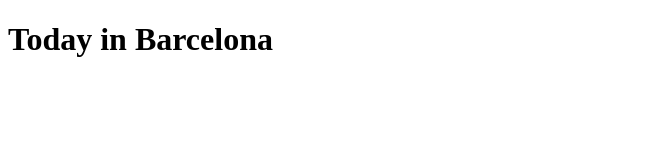
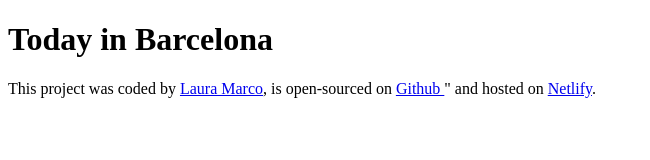
Before and after one commit to lauraamarco/My-weather-app, a plain HTML site: page index.html in a window 1280 px wide. Shown: the whole page, without its empty margins (0-650 px from the left). Drawn offline with Linux system fonts and the light colour scheme.

Commit message:
Adding footer - HTML

```diff
--- a/index.html
+++ b/index.html
@@ -8,4 +8,13 @@
   <body>
     <h1>Today in Barcelona</h1>
   </body>
+  <footer>
+    This project was coded by
+    <a href="https://github.com/lauraamarco" target="_blank">Laura Marco</a>, is
+    open-sourced on
+    <a href="https://github.com/lauraamarco/My-weather-app" target="_blank">
+      Github </a
+    >" and hosted on
+    <a href="https://weatherabylau.netlify.app/" target="_blank">Netlify</a>.
+  </footer>
 </html>
```
